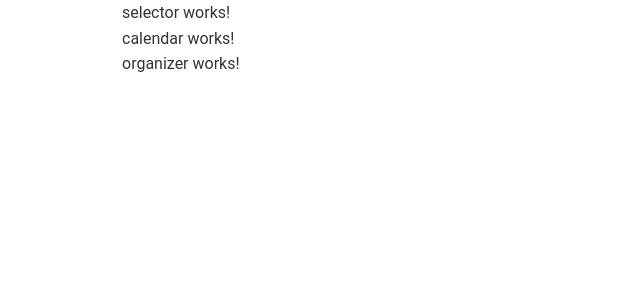
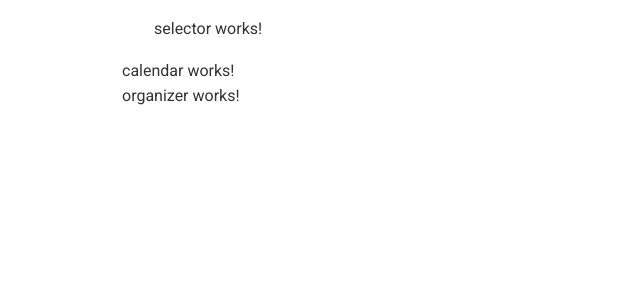
Before and after one commit to Lertis/angular-9-organizer, an Angular app: page / in a window 1280 px wide. Shown: the top 300 px of the page, without its empty margins (0-640 px from the left). Built offline with nearby package versions, Linux system fonts and the light colour scheme.

Commit message:
Moment, Material icons

```diff
--- a/package.json
+++ b/package.json
@@ -3,7 +3,7 @@
   "version": "0.0.0",
   "scripts": {
     "ng": "ng",
-    "start": "ng serve",
+    "start": "ng serve --host 0.0.0.0 --port 8000 -o",
     "build": "ng build",
     "test": "ng test",
     "lint": "ng lint",
@@ -19,6 +19,7 @@
     "@angular/platform-browser": "~9.0.1",
     "@angular/platform-browser-dynamic": "~9.0.1",
     "@angular/router": "~9.0.1",
+    "moment": "^2.24.0",
     "rxjs": "~6.5.4",
     "tslib": "^1.10.0",
     "zone.js": "~0.10.2"
--- a/src/app/app.component.scss
+++ b/src/app/app.component.scss
@@ -0,0 +1,3 @@
+header {
+    padding: 1rem 2rem;
+}
--- a/src/index.html
+++ b/src/index.html
@@ -6,6 +6,7 @@
   <base href="/">
   <meta name="viewport" content="width=device-width, initial-scale=1">
   <link rel="icon" type="image/x-icon" href="favicon.ico">
+  <link href='https://fonts.googleapis.com/css?family=Roboto:100,300,400,500,700,900|Material+Icons' rel="stylesheet">
 </head>
 <body>
   <app-root></app-root>
--- a/src/styles.scss
+++ b/src/styles.scss
@@ -1,4 +1,7 @@
 /* You can add global styles to this file, and also import other style files */
+
+@import url('https://fonts.googleapis.com/css?family=Roboto&display=swap');
+
 :root {
     --primary-color: #dc3545;
     --dark-color: #333333;
```
Also changed, not shown: 1 other file (tests, documents, lock files or other folders).
